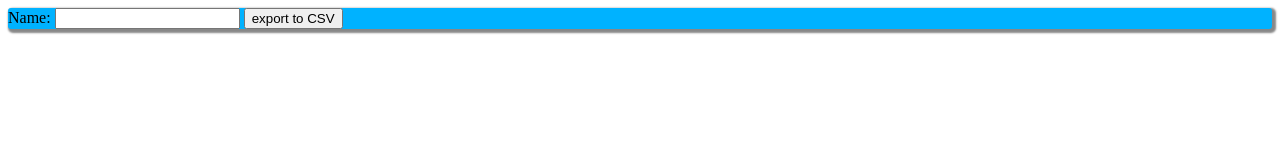
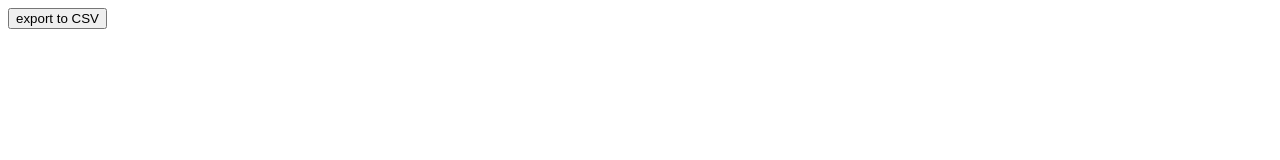
Before and after one commit to benmathew10/TeachGithub, a plain HTML site: page index.html in a window 1280 px wide. Drawn offline with Linux system fonts and the light colour scheme.

Commit message:
fixed syntax moving to feature branch now

```diff
--- a/index.html
+++ b/index.html
@@ -1,16 +1,10 @@
 <!DOCTYPE HTML>
 <html>
+    <head>
 	   <title>Form</title>
-		<style>
-		form{
-			box-shadow: 2px 2px 2px 2px #888888;
-			border-radius: 3px;
-			background-color: #00B2FF;
-		};
-		</style>
+    </head>
     <body>
-				<form name="myForm" action="demo_form.asp" onsubmit="return validateForm()" method="post">
-				Name: <input type="text" name="fname" required>
+        <form name="myForm" action="demo_form.asp" onsubmit="return validateForm()" method="post" Name: <input type="text" name="fname" required>
 				 <button id="b">export to CSV</button>
         </form>
         <script type="text/javascript">
@@ -23,6 +17,5 @@
             var button = document.getElementById('b');
             button.addEventListener('click', exportToCsv);
         </script>
-
 	</body>
 </html>
```
Lines whose indentation alone changed are shown as unchanged.
